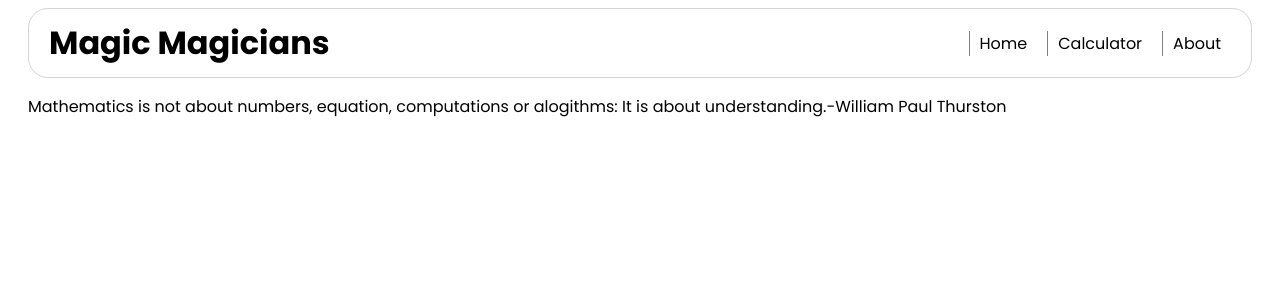
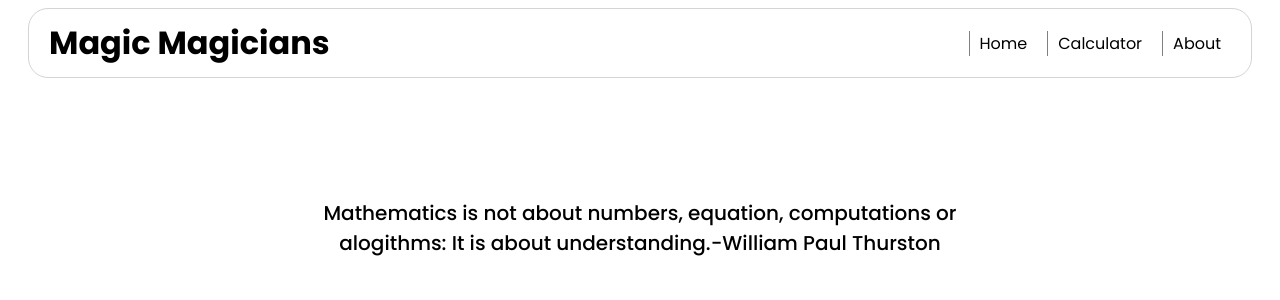
Before and after one commit to KaskMIL/math_magicians, a React (Create React App) app: page /about in a window 1280 px wide. Shown: the top 300 px of the page. Built offline with nearby package versions, Linux system fonts and the light colour scheme.

Commit message:
Added About styles module

```diff
--- a/src/components/About.js
+++ b/src/components/About.js
@@ -1,11 +1,12 @@
 import React from 'react';
 import Header from './Header';
+import styles from './styles/About.module.css';
 
 function About() {
   return (
     <>
       <Header />
-      <article>
+      <article className={styles.about}>
         <p>
           Mathematics is not about numbers, equation, computations or alogithms:
           It is about understanding.-William Paul Thurston
--- /dev/null
+++ b/src/components/styles/About.module.css
@@ -0,0 +1,13 @@
+.about {
+  display:flex;
+  justify-content: center;
+  align-items: center;
+  height: 300px;
+}
+
+.about p {
+  max-width: 700px;
+  font-size: 2rem;
+  font-weight: 500;
+  text-align: center;
+}
```
